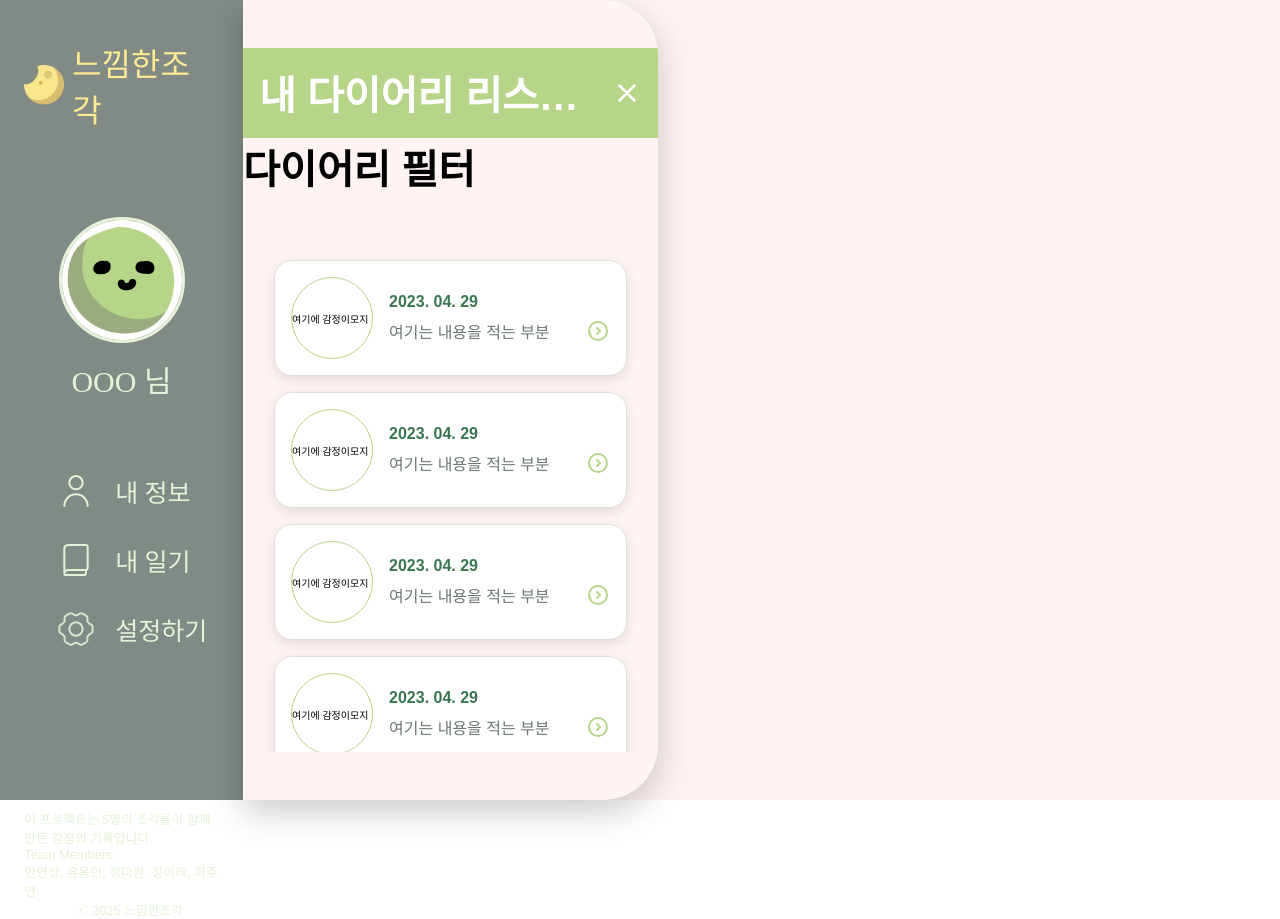
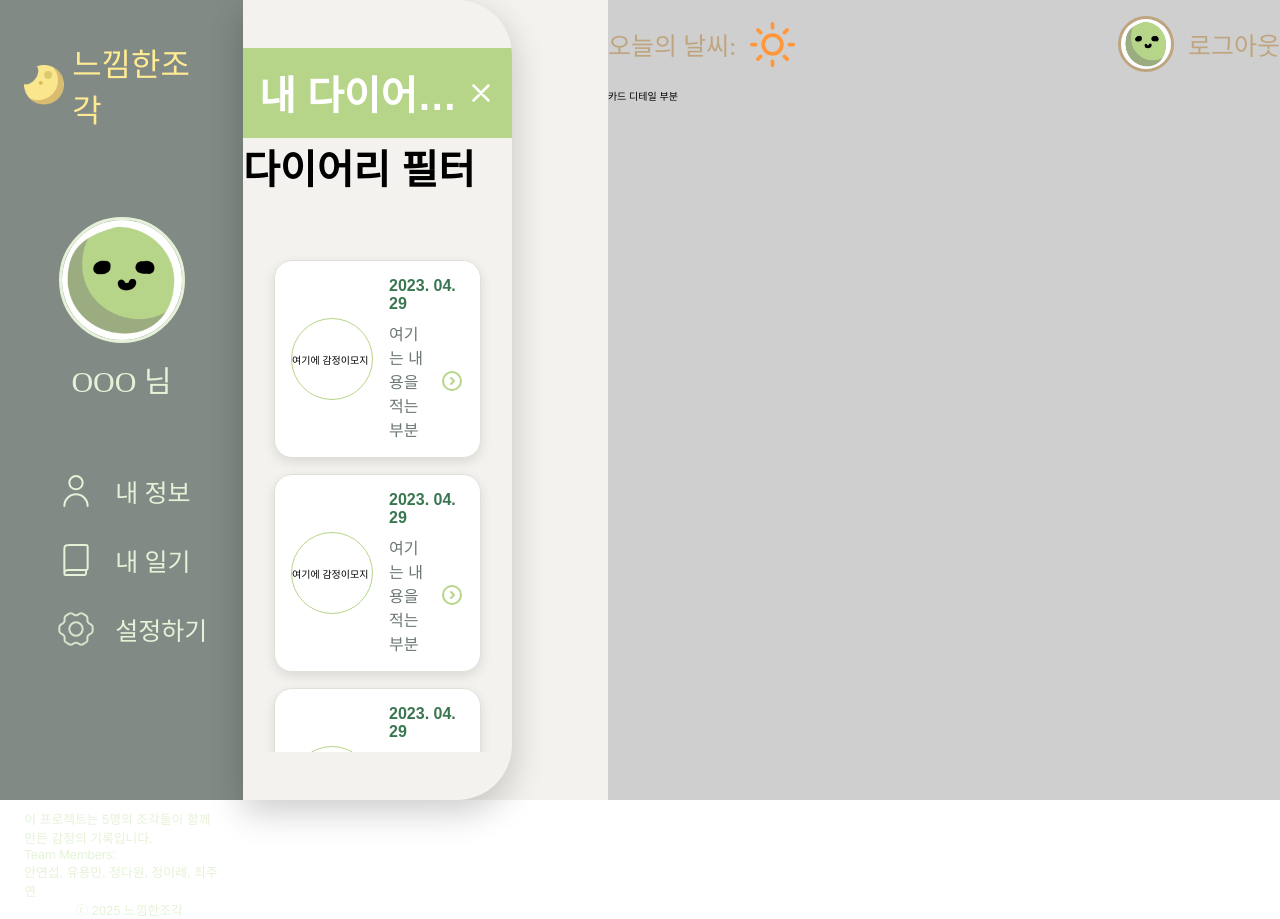
Before and after one commit to koalnuFinalProject3/FinalProject, a React (Vite) app: page /diary-page in a window 1280 px wide. Built offline with nearby package versions, Linux system fonts and the light colour scheme; a web font is replaced by a local one.

Commit message:
style: verify right-side layout and adjust spacing/margins

```diff
--- a/src/pages/diary-page/DiaryPage.jsx
+++ b/src/pages/diary-page/DiaryPage.jsx
@@ -1,11 +1,15 @@
 import React from 'react';
 import CardListBar from './components/cardListBar/CardListBar';
 import styles from './DiaryPage.module.css';
+import Header from '../../layout/Header/Header';
+import CardDetail from './components/cardDetail/CardDetail';
 const DiaryPage = () => {
   return (
     <div className={styles.container}>
       {/* <h1>다이어리 페이지</h1> */}
+      {/* <Header /> */}
       <CardListBar />
+      <CardDetail />
     </div>
   );
 };
--- a/src/pages/diary-page/DiaryPage.module.css
+++ b/src/pages/diary-page/DiaryPage.module.css
@@ -1,8 +1,10 @@
 .container {
-  background-color: rgb(255, 244, 244);
   height: 100vh;
-  /* height: 100%; */
   width: 100%;
   padding: 0;
   margin: 0;
+  display: flex;
+  /* justify-content: space-between; */
+  gap: 6rem;
+  background-color: #f4f2ee;
 }
--- /dev/null
+++ b/src/pages/diary-page/components/cardDetail/CardDetail.jsx
@@ -0,0 +1,13 @@
+import React from 'react';
+import styles from './CardDetail.module.css';
+import Header from '../../../../layout/Header/Header';
+const CardDetail = () => {
+  return (
+    <div className={styles.container}>
+      <Header />
+      카드 디테일 부분
+    </div>
+  );
+};
+
+export default CardDetail;
--- /dev/null
+++ b/src/pages/diary-page/components/cardDetail/CardDetail.module.css
@@ -0,0 +1,6 @@
+.container {
+  background-color: rgb(207, 207, 207);
+  width: 100%;
+  /* margin: 0 auto; */
+  /* margin: auto; */
+}
--- a/src/pages/diary-page/components/cardListBar/CardListBar.module.css
+++ b/src/pages/diary-page/components/cardListBar/CardListBar.module.css
@@ -2,7 +2,7 @@
   /* background-color: rgb(255, 230, 230); */
   width: 40%;
   height: 100%;
-  /* height: m; */
+
   position: sticky;
   top: 0;
   z-index: 10;
@@ -13,6 +13,7 @@
   border-bottom-right-radius: 55px;
 
   box-shadow: 0 12px 35px rgba(0, 0, 0, 0.2);
+  /* margin-right: 8rem; */
 }
 .innerContainer {
   overflow-y: auto;
```
